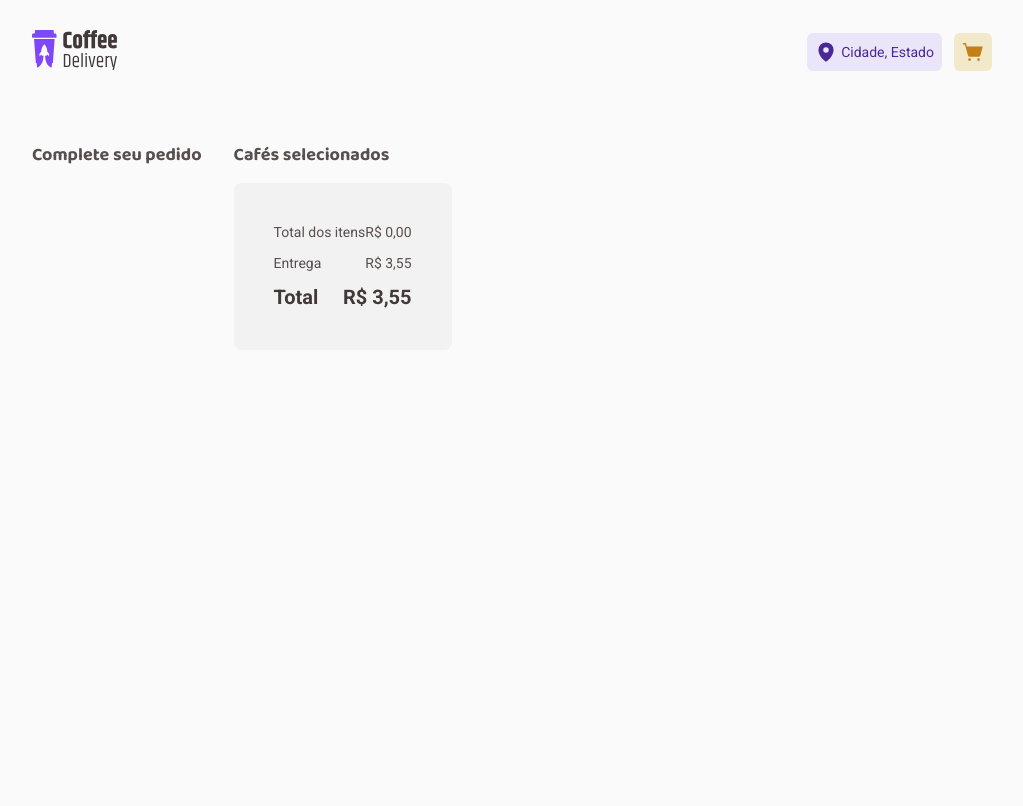
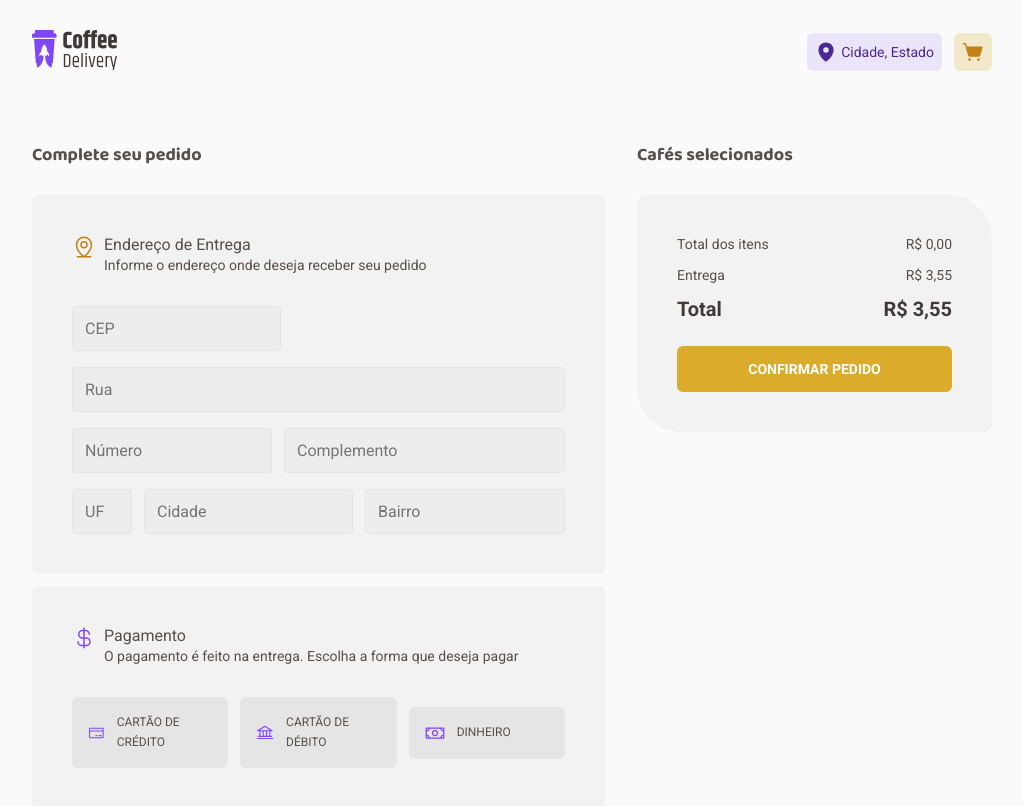
Before and after one commit to victor-com-code/Coffe-Delivery, a React (Vite) app: page /checkout in a window 1280 px wide. Shown: the top 806 px of the page, without its empty margins (128-1151 px from the left). Built offline with nearby package versions, Linux system fonts and the light colour scheme.

Commit message:
Estilizando seção informações do pedido

```diff
--- a/src/components/Coffee/styles.ts
+++ b/src/components/Coffee/styles.ts
@@ -142,12 +142,9 @@ export const AmountInput = styled.input`
   width: 1.25rem;
   text-align: center;
   color: ${(props) => props.theme['base-title']};
-
-  -webkit-appearance: none;
-  -moz-appearance: textfield;
 `
 
-const BaseCartButton = styled.button`
+const CartButtonBase = styled.button`
   cursor: pointer;
   border: none;
   border-radius: 8px;
@@ -157,7 +154,7 @@ const BaseCartButton = styled.button`
   align-items: center;
 `
 
-export const AddToCartButton = styled(BaseCartButton)`
+export const AddToCartButton = styled(CartButtonBase)`
   background: ${(props) => props.theme['purple-dark']};
   color: ${(props) => props.theme['base-card']};
 
@@ -170,7 +167,7 @@ export const AddToCartButton = styled(BaseCartButton)`
   }
 `
 
-export const RemoveFromCartButton = styled(BaseCartButton)`
+export const RemoveFromCartButton = styled(CartButtonBase)`
   background: ${(props) => props.theme['base-button']};
   color: ${(props) => props.theme['base-text']};
   gap: 0.25rem;
--- a/src/pages/Checkout/index.tsx
+++ b/src/pages/Checkout/index.tsx
@@ -2,14 +2,40 @@ import { useContext, useEffect } from 'react'
 import { Coffee } from '../../components/Coffee'
 import { CoffeesContext } from '../../contexts/CoffeesContext'
 import {
+  AddressCardContainer,
+  CEPCodeInput,
   CartContainer,
   CheckoutContainer,
+  CityInput,
+  ComplementInput,
+  ConfirmOrderButton,
   DividerItem,
+  InfoAddressContainer,
+  InfoPaymentContainer,
+  NeighborhoodInput,
+  NumberInput,
   OrderInfoContainer,
+  PaymentCardContainer,
+  PaymentMethodItem,
+  StateInput,
+  StreetInput,
 } from './styles'
 import { TitleXS } from '../../styles/titles'
 import { BRReal } from '../../App'
-import { TextL, TextS } from '../../styles/text'
+import {
+  ButtonTextG,
+  ButtonTextM,
+  TextL,
+  TextM,
+  TextS,
+} from '../../styles/text'
+import {
+  Bank,
+  CreditCard,
+  CurrencyDollar,
+  MapPinLine,
+  Money,
+} from '@phosphor-icons/react'
 
 export function Checkout() {
   const { coffeesOnCart, totalPrice, setCalculateTotalPrice } =
@@ -27,7 +53,62 @@ export function Checkout() {
     <CheckoutContainer>
       <section>
         <TitleXS>Complete seu pedido</TitleXS>
-        {/* PaymentContainer */}
+        <AddressCardContainer>
+          <header>
+            <MapPinLine size={24} />
+            <div>
+              <TextM>Endereço de Entrega</TextM>
+              <TextS>Informe o endereço onde deseja receber seu pedido</TextS>
+            </div>
+          </header>
+          <form>
+            <CEPCodeInput type="number" placeholder="CEP" />
+            <StreetInput type="text" placeholder="Rua" />
+            <InfoAddressContainer>
+              <NumberInput type="number" placeholder="Número" />
+              <ComplementInput type="text" placeholder="Complemento" />
+            </InfoAddressContainer>
+            <InfoAddressContainer>
+              <StateInput type="text" placeholder="UF" maxLength={2} />
+              <CityInput type="text" placeholder="Cidade" />
+              <NeighborhoodInput type="text" placeholder="Bairro" />
+            </InfoAddressContainer>
+          </form>
+        </AddressCardContainer>
+        <PaymentCardContainer>
+          <header>
+            <CurrencyDollar size={24} />
+            <div>
+              <TextM>Pagamento</TextM>
+              <TextS>
+                O pagamento é feito na entrega. Escolha a forma que deseja pagar
+              </TextS>
+            </div>
+          </header>
+          <InfoPaymentContainer>
+            <PaymentMethodItem>
+              <input type="radio" name="payment" id="credit" />
+              <div>
+                <CreditCard size={20} />
+                <ButtonTextM>Cartão de crédito</ButtonTextM>
+              </div>
+            </PaymentMethodItem>
+            <PaymentMethodItem>
+              <input type="radio" name="payment" id="debit" />
+              <div>
+                <Bank size={20} />
+                <ButtonTextM>Cartão de débito</ButtonTextM>
+              </div>
+            </PaymentMethodItem>
+            <PaymentMethodItem>
+              <input type="radio" name="payment" id="money" />
+              <div>
+                <Money size={20} />
+                <ButtonTextM>Dinheiro</ButtonTextM>
+              </div>
+            </PaymentMethodItem>
+          </InfoPaymentContainer>
+        </PaymentCardContainer>
       </section>
 
       <aside>
@@ -52,6 +133,10 @@ export function Checkout() {
               Total <span>{BRReal.format(totalToPay)}</span>
             </TextL>
           </OrderInfoContainer>
+
+          <ConfirmOrderButton>
+            <ButtonTextG>Confirmar Pedido</ButtonTextG>
+          </ConfirmOrderButton>
         </CartContainer>
       </aside>
     </CheckoutContainer>
--- a/src/pages/Checkout/styles.ts
+++ b/src/pages/Checkout/styles.ts
@@ -3,16 +3,155 @@ import styled from 'styled-components'
 export const CheckoutContainer = styled.main`
   margin-top: 2.5rem;
   display: flex;
+  flex-direction: row;
   gap: 2rem;
 
   h3 {
     margin-bottom: 1rem;
   }
+
+  section {
+    flex: 1;
+    display: flex;
+    flex-direction: column;
+    align-items: flex-start;
+    gap: 0.75rem;
+  }
+
+  aside {
+    width: 27.5rem;
+    display: flex;
+    flex-direction: column;
+    gap: 0.75rem;
+  }
+
+  @media (max-width: 900px) {
+    flex-direction: column;
+  }
+`
+
+const CheckoutCardContainerBase = styled.div`
+  background: ${(props) => props.theme['base-card']};
+  display: flex;
+  flex-direction: column;
+  align-items: flex-start;
+  gap: 2rem;
+  padding: 2.5rem;
+  border-radius: 6px;
+  width: 100%;
+
+  header {
+    display: flex;
+    align-items: flex-start;
+    gap: 0.5rem;
+  }
+`
+
+export const AddressCardContainer = styled(CheckoutCardContainerBase)`
+  header svg {
+    color: ${(props) => props.theme['yellow-dark']};
+  }
+
+  form {
+    display: flex;
+    flex-direction: column;
+    align-items: flex-start;
+    gap: 1rem;
+  }
+`
+
+export const PaymentCardContainer = styled(CheckoutCardContainerBase)`
+  svg {
+    color: ${(props) => props.theme.purple};
+  }
+`
+
+const InfoInputBase = styled.input`
+  border-radius: 4px;
+  border: 1px solid ${(props) => props.theme['base-button']};
+  background: ${(props) => props.theme['base-input']};
+  color: ${(props) => props.theme['base-label']};
+
+  padding: 0.75rem;
+  display: flex;
+  align-items: center;
+`
+
+export const CEPCodeInput = styled(InfoInputBase)``
+export const StreetInput = styled(InfoInputBase)`
+  width: 100%;
+`
+export const NumberInput = styled(InfoInputBase)`
+  width: 12.5rem;
+`
+export const ComplementInput = styled(InfoInputBase)`
+  flex: 100%;
+`
+export const StateInput = styled(InfoInputBase)`
+  text-transform: uppercase;
+  width: 3.75rem;
+`
+export const CityInput = styled(InfoInputBase)`
+  flex: 1;
+`
+export const NeighborhoodInput = styled(InfoInputBase)`
+  width: 12.5rem;
+`
+
+const InfoContainerBase = styled.div`
+  display: flex;
+  align-items: center;
+  gap: 0.75rem;
+  width: 100%;
+
+  @media (max-width: 900px) {
+    flex-direction: column;
+  }
+`
+
+export const InfoAddressContainer = styled(InfoContainerBase)``
+
+export const InfoPaymentContainer = styled(InfoContainerBase)`
+  justify-content: center;
+`
+
+export const PaymentMethodItem = styled.label`
+  cursor: pointer;
+  border-radius: 6px;
+  flex: 1 0 0;
+  width: 100%;
+
+  input[type='radio'] {
+    display: none;
+
+    &:checked + div {
+      background: ${(props) => props.theme['purple-light']};
+      border: 1px solid ${(props) => props.theme.purple};
+      color: ${(props) => props.theme.purple};
+    }
+  }
+
+  div {
+    background: ${(props) => props.theme['base-button']};
+    border-radius: 6px;
+    display: flex;
+    align-items: center;
+    padding: 1rem;
+    gap: 0.75rem;
+    width: 100%;
+    text-transform: uppercase;
+
+    transition: all 0.3s;
+
+    &:hover {
+      background: ${(props) => props.theme['base-hover']};
+    }
+  }
 `
 
 export const CartContainer = styled.div`
   background: ${(props) => props.theme['base-card']};
-  border-radius: 8px;
+  border-radius: 8px 44px;
 
   display: flex;
   flex-direction: column;
@@ -50,3 +189,30 @@ export const DividerItem = styled.span`
   align-self: stretch;
   height: 1px;
 `
+
+export const ConfirmOrderButton = styled.button`
+  cursor: pointer;
+  background: ${(props) => props.theme.yellow};
+  border: none;
+  border-radius: 6px;
+  padding: 0.75rem 0.5rem;
+
+  display: flex;
+  justify-content: center;
+  align-items: center;
+  gap: 0.25rem;
+
+  width: 100%;
+
+  transition: background-color 0.3s;
+
+  span {
+    color: ${(props) => props.theme.white};
+    text-transform: uppercase;
+    font-weight: bold;
+  }
+
+  &:hover {
+    background: ${(props) => props.theme['yellow-dark']};
+  }
+`
--- a/src/styles/global.ts
+++ b/src/styles/global.ts
@@ -33,6 +33,11 @@ export const GlobalStyle = createGlobalStyle`
     cursor: not-allowed;
   }
 
+  input[type="number"]{
+    -webkit-appearance: none;
+    -moz-appearance: textfield;
+  }
+
   @media (max-width: 768px) {
     html {
       font-size: 87.5%;
```
